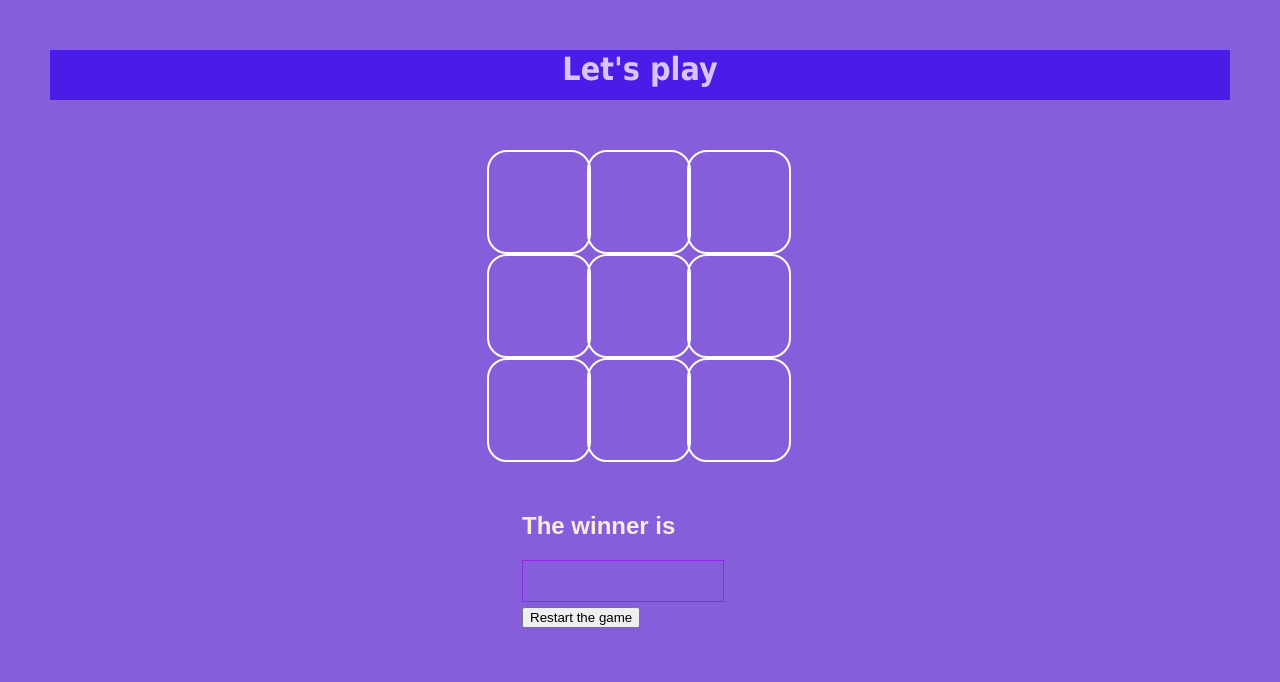
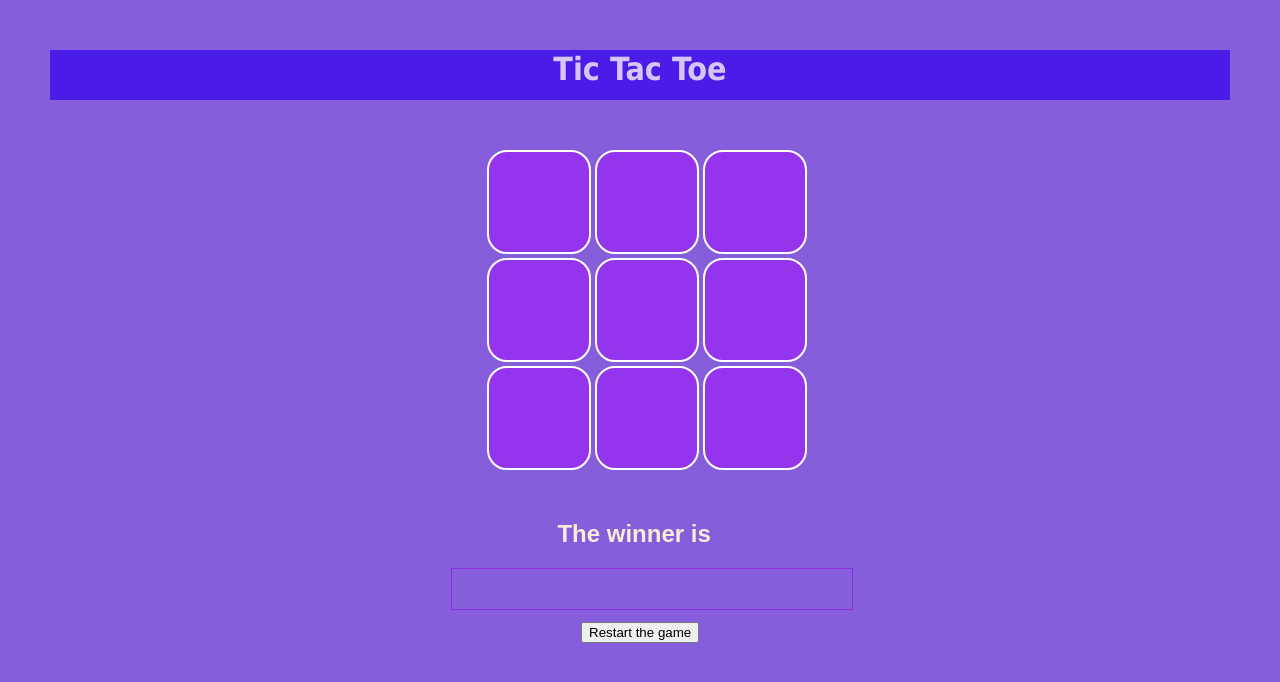
Before and after one commit to AngelaMar10/tic-tac-toe, a plain HTML site: page index.html in a window 1280 px wide. Drawn offline with Linux system fonts and the light colour scheme.

Commit message:
Body Align

```diff
--- a/index.html
+++ b/index.html
@@ -9,7 +9,7 @@
 </head>
 <body>
     <header>
-        <h1>Let's play</h1>
+        <h1>Tic Tac Toe</h1>
     </header>
     <div class="container">
 
--- a/style.css
+++ b/style.css
@@ -2,6 +2,9 @@ body {
     margin: 50px;
     background-color: rgb(134, 94, 220);
     min-width: 320px;
+    justify-content: center;
+    align-items: center;
+
 }
 header {
     font-family: Tahoma;
@@ -20,10 +23,13 @@ header {
     grid-template-columns: 100px 100px 100px;
     width: 306px;
     margin: 50px auto;
+    grid-gap: 4px;
+    grid-column-gap: 8px;
 }
 .boxes-container .boxes {
     border: 2px solid white;
     border-radius: 20px;
+    background-color: rgb(148, 53, 237);
     height: 100px;
     width: 100px;
     cursor: pointer;
@@ -35,7 +41,8 @@ header {
     font-weight: bold;
 }
 h2 {
-    margin-left: 40%;
+    margin-top: 2px ;
+    margin-left: 43%;
     color: antiquewhite;
 }
 footer {
@@ -44,15 +51,16 @@ footer {
     font-family: sc, sans-serif;
 }
 article {
-    margin-left: 40%;
-    width: 200px;
+    margin-left: 34%;
+    margin-bottom: 5px;
+    width: 400px;
     height: 40px;
     border: 1px solid blueviolet;
 
 }
 button {
-    margin-left: 40%;
+    margin-left: 45%;
     align-items: center;
-    margin-top: 5px;
+    margin-top: 7px;
 
 }
```
